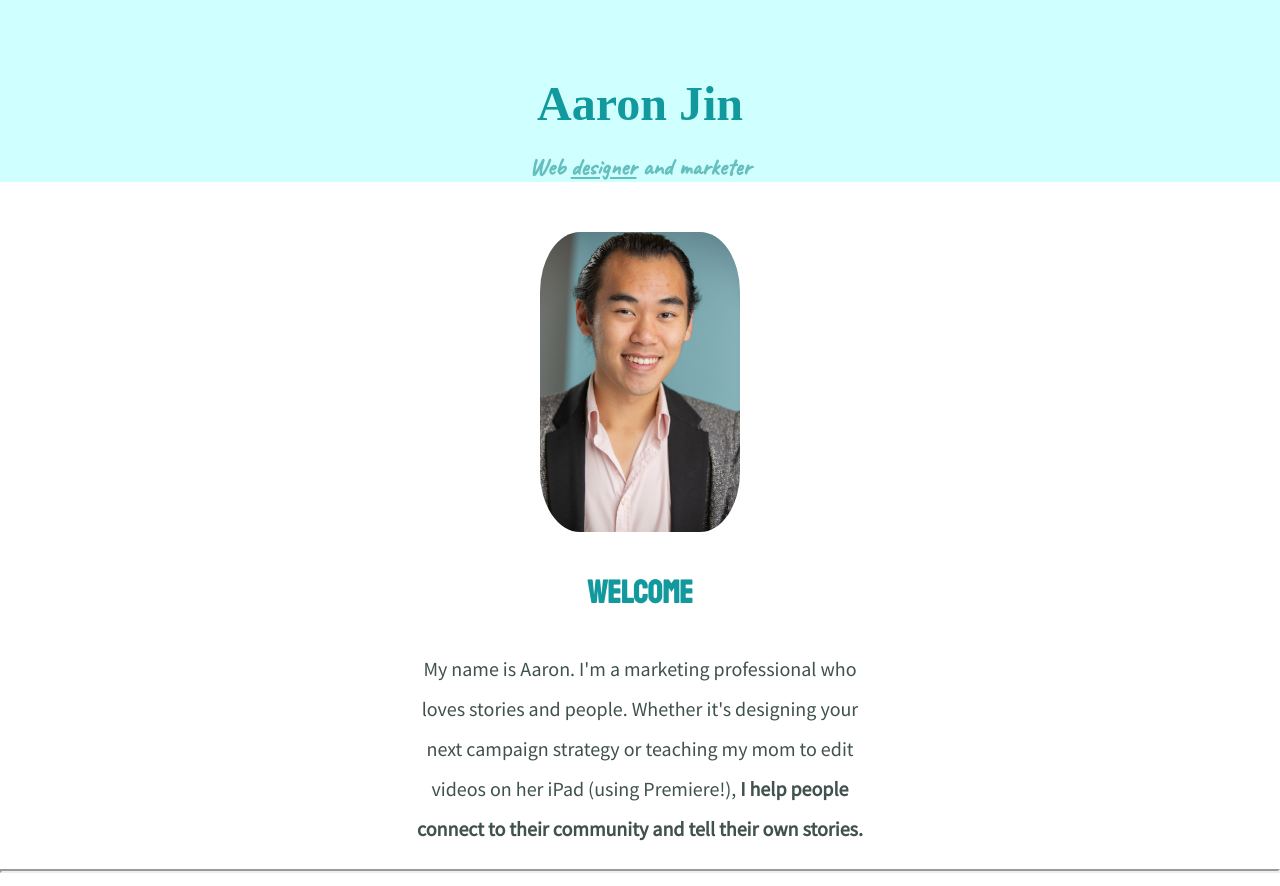
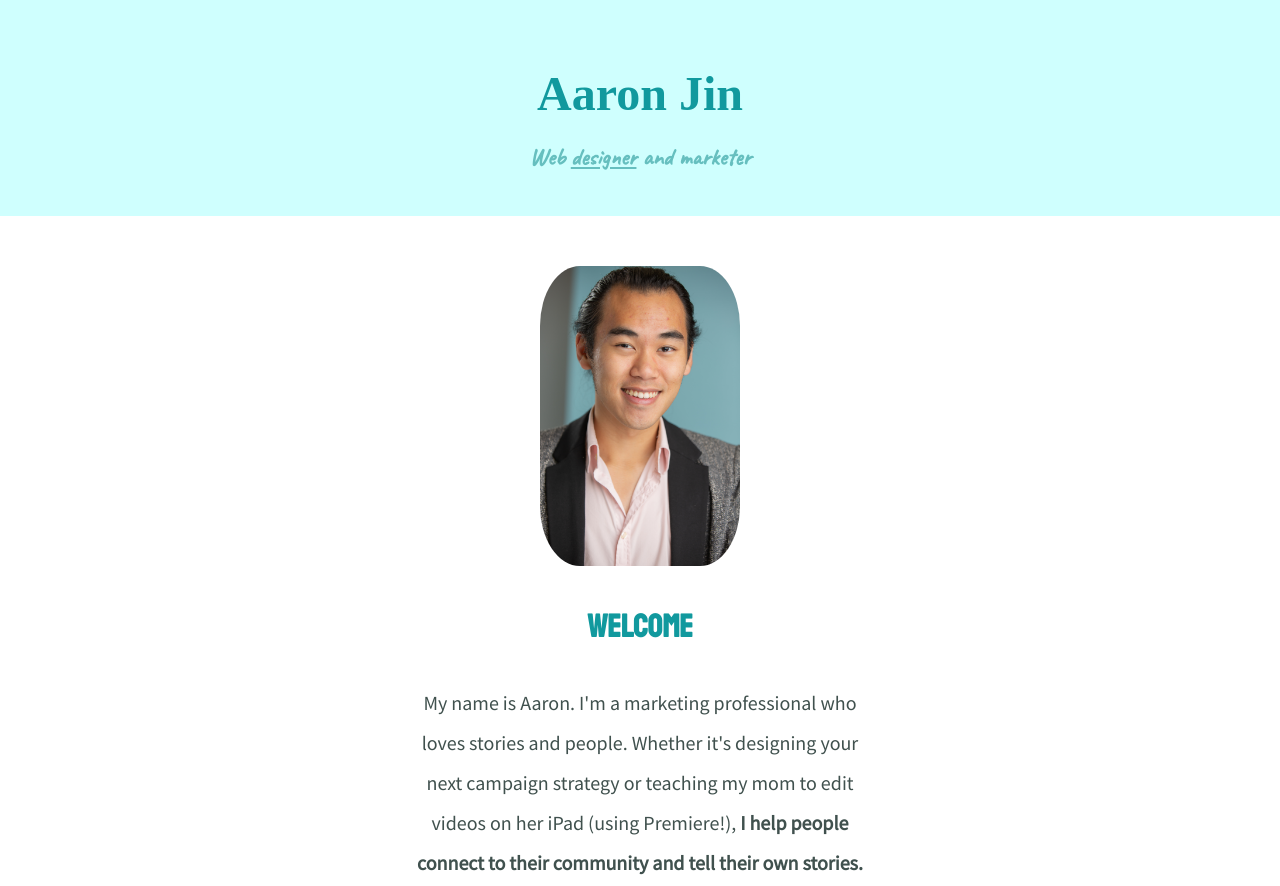
Before and after one commit to theaaronjin/cv2, a plain HTML site: page index.html in a window 1280 px wide. Shown: the top 886 px of the page. Drawn offline with Linux system fonts and the light colour scheme; a web font is replaced by a local one.

Commit message:
Tweak top container without clouds

```diff
--- a/css/styles.css
+++ b/css/styles.css
@@ -93,7 +93,8 @@ a:hover {
 
 .top-container {
   background-color: #cffffe;
-  padding-top: 30px;
+  padding-top: 20px;
+  padding-bottom: 20px;
 }
 
 .middle-container {
```
